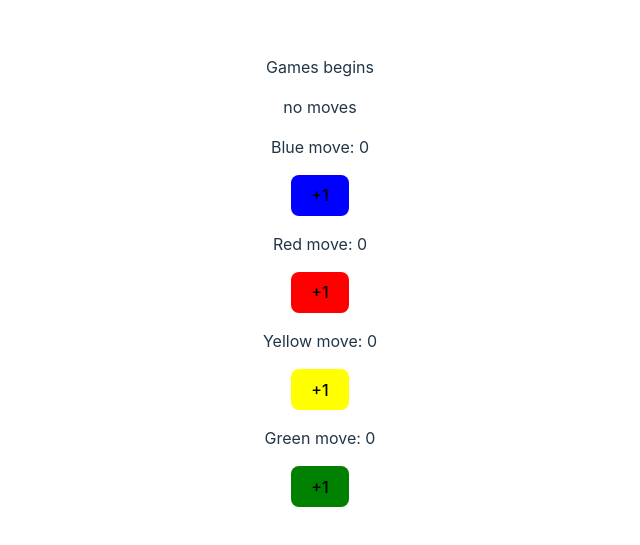
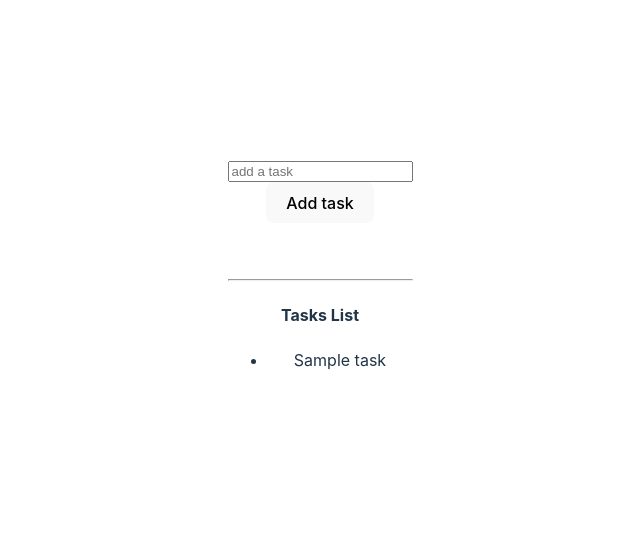
Before and after one commit to pavansingh888/React-practice, a React (Vite) app in the folder todoReact/: page / in a window 1280 px wide. Shown: the part 127-672 px from the top of the page, without its empty margins (320-960 px from the left). Built offline with nearby package versions, Linux system fonts and the light colour scheme.

Commit message:
basic todo list using React

```diff
--- a/todoReact/src/App.jsx
+++ b/todoReact/src/App.jsx
@@ -1,12 +1,14 @@
 import { LudoBoard } from './LudoBoard'
 import './App.css'
+import TodoList from './TodoList'
 
 function App() {
 
 
   return (
     <>
-      <LudoBoard/>
+      {/* <LudoBoard/> */}
+      <TodoList/>
     </>
   )
 }
--- /dev/null
+++ b/todoReact/src/TodoList.jsx
@@ -0,0 +1,33 @@
+import { useState } from "react"
+
+export default function TodoList(){
+    let [todos,settodos]=useState(["Sample task"])
+    let [newTodo,setnewTodo]=useState("")
+
+    let addNewTask = ()=>{
+        // console.log("add new task in todo");
+        settodos([...todos,newTodo])
+        setnewTodo("")
+    }
+    let updateTodoValue = (event)=>{
+        // console.log(event.target.value);
+        setnewTodo(event.target.value)
+    }
+    return (
+        <div>
+            <input placeholder="add a task" value={newTodo} onChange={updateTodoValue}></input>
+            <br />
+            <button onClick={addNewTask}>Add task</button>
+            <br /><br /><br />
+            <hr />
+            <h4>Tasks List</h4>
+            <ul>
+                {
+                todos.map((task)=>{
+                   return <li>{task}</li>
+                })
+                }
+            </ul>
+        </div>
+    )
+}
```
